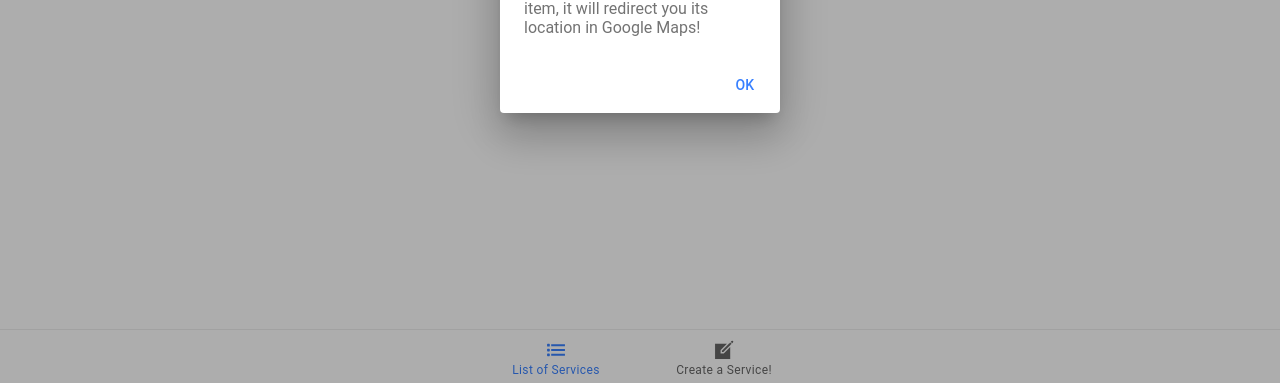
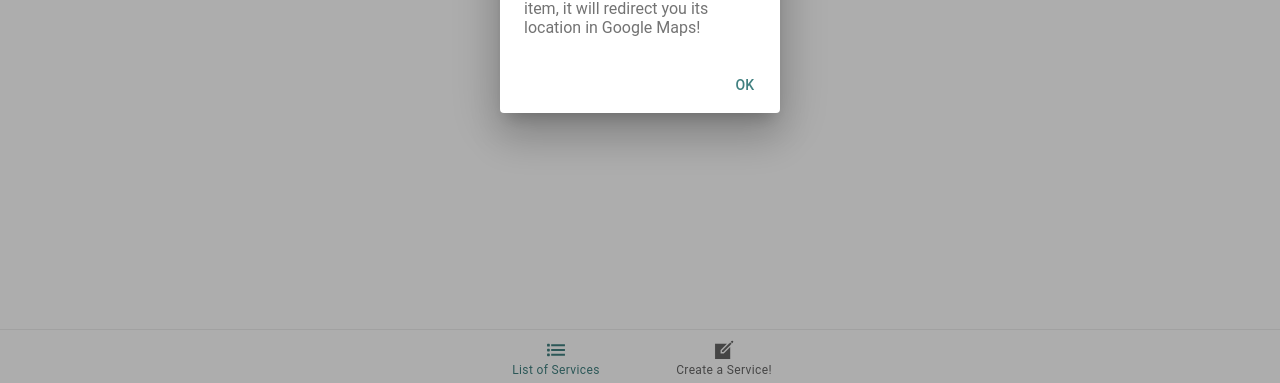
Before and after one commit to jakestanderwick/ionic_group_app, a React (Create React App) app in the folder group_app/: page /tab1 in a window 1280 px wide. Shown: the part 414-797 px from the top of the page. Built offline with nearby package versions, Linux system fonts and the light colour scheme; no server answers; the database is empty.

Commit message:
Final Project Done

```diff
--- a/group_app/src/AddService.tsx
+++ b/group_app/src/AddService.tsx
@@ -8,7 +8,6 @@ import {useCamera} from '@ionic/react-hooks/camera';
 export function debugInfo(logInfo:ServiceProps){
     console.log(
         logInfo.service,
-        logInfo.serviceType,
         logInfo.description,
         logInfo.name,
         logInfo.address,
@@ -20,7 +19,6 @@ export function debugInfo(logInfo:ServiceProps){
 }
 export function clearInfo(info:ServiceProps){
     info.service='';
-    info.serviceType='';
     info.description='';
     info.name='';
     info.address='';
@@ -35,7 +33,6 @@ export function clearInfo(info:ServiceProps){
 const AddItem: React.FC<ServiceProps> = (props) => {
     const [item, setItem] = useState<ServiceProps>({
         service:'',
-        serviceType:'',
         description:'',
         name:'',
         address:'',
@@ -62,7 +59,7 @@ const AddItem: React.FC<ServiceProps> = (props) => {
         let collectionRef = firebase.firestore().collection("data");
         if (props.service){
             await(collectionRef).doc(props.service).set({
-                service : item.service, serviceType: item.serviceType,
+                service : item.service,
                 description : item.description,
                 name : item.name, address : item.address,
                 city : item.city, state : item.state,
@@ -74,7 +71,7 @@ const AddItem: React.FC<ServiceProps> = (props) => {
         }
         else{
             await collectionRef.add({
-                service : item.service, serviceType: item.serviceType,
+                service : item.service,
                 description : item.description,
                 name : item.name, address : item.address,
                 city : item.city, state : item.state,
@@ -100,14 +97,8 @@ const AddItem: React.FC<ServiceProps> = (props) => {
             <IonCardContent>
           <h2>What Service Is Being Offered?</h2>
             <IonItem>
-              <IonInput placeholder="Title" name="title">
+              <IonInput value={item.service} placeholder="Service Offered" name="service" onIonChange={updateField}>
               </IonInput>
-              <IonSelect value={item.serviceType} placeholder="Service Type" name="serviceType" onIonChange={updateField}>
-              <IonSelectOption value="Food">Food</IonSelectOption>
-              <IonSelectOption value="Housing">Housing</IonSelectOption>
-              <IonSelectOption value="Labor">Labor</IonSelectOption>
-              <IonSelectOption value="Other">Other</IonSelectOption>
-            </IonSelect>
             </IonItem>
             <h2>Please describe the service below.</h2>
             <IonItem>
--- a/group_app/src/App.tsx
+++ b/group_app/src/App.tsx
@@ -35,7 +35,6 @@ import './theme/variables.css';
 
 import firebase from 'firebase/app';
 import {GetProcessEnv} from './react-app-env.d';
-import AppOpenAlert from './AppOpenAlert';
 
 export const app = firebase.initializeApp(GetProcessEnv());
 
--- a/group_app/src/Services.tsx
+++ b/group_app/src/Services.tsx
@@ -21,11 +21,6 @@ const Services: React.FC<ServiceP> = ({doc}) => {
                     <IonText className="item-title">
                         <div>
                             {data.service}
-                        </div>
-                    </IonText>
-                    <IonText className="item-sub-title">
-                        <div>
-                            {data.serviceType}
                         </div>
                     </IonText>
                     <IonText className="item-sub-title">
--- a/group_app/src/components/ServiceProps.ts
+++ b/group_app/src/components/ServiceProps.ts
@@ -1,6 +1,5 @@
 export default interface ServiceProps{
     service?: string;
-    serviceType?: string;
     description?: string;
     name?: string;
     address?: string;
@@ -8,7 +7,6 @@ export default interface ServiceProps{
     state?: string;
     phone?: string;
     email?: string;
-
     other?: string;
     clear?: any;
 }
--- a/group_app/src/pages/Tab2.tsx
+++ b/group_app/src/pages/Tab2.tsx
@@ -10,13 +10,16 @@ const Tab2: React.FC = () => {
 
   const getEmpty = () => {
     return({
-      title: '',
-      content: '',
-      date: '',
-      location: '',
-      picture: '',
-      clear: '',
-      initialValue: ''
+      service:'',
+      serviceType:'',
+      description:'',
+      name:'',
+      address:'',
+      city:'',
+      state:'',
+      phone:'',
+      email:'',
+      other:''
     });
   }
   return (
--- a/group_app/src/theme/variables.css
+++ b/group_app/src/theme/variables.css
@@ -1,228 +1,67 @@
-/* Ionic Variables and Theming. For more info, please see:
-http://ionicframework.com/docs/theming/ */
 
-/** Ionic CSS Variables **/
 :root {
-  /** primary **/
-  --ion-color-primary: #3880ff;
-  --ion-color-primary-rgb: 56, 128, 255;
+  --ion-color-primary: #408080;
+  --ion-color-primary-rgb: 64,128,128;
   --ion-color-primary-contrast: #ffffff;
-  --ion-color-primary-contrast-rgb: 255, 255, 255;
-  --ion-color-primary-shade: #3171e0;
-  --ion-color-primary-tint: #4c8dff;
+  --ion-color-primary-contrast-rgb: 255,255,255;
+  --ion-color-primary-shade: #387171;
+  --ion-color-primary-tint: #538d8d;
 
-  /** secondary **/
-  --ion-color-secondary: #3dc2ff;
-  --ion-color-secondary-rgb: 61, 194, 255;
-  --ion-color-secondary-contrast: #ffffff;
-  --ion-color-secondary-contrast-rgb: 255, 255, 255;
-  --ion-color-secondary-shade: #36abe0;
-  --ion-color-secondary-tint: #50c8ff;
+  --ion-color-secondary: #add6d6;
+  --ion-color-secondary-rgb: 173,214,214;
+  --ion-color-secondary-contrast: #000000;
+  --ion-color-secondary-contrast-rgb: 0,0,0;
+  --ion-color-secondary-shade: #98bcbc;
+  --ion-color-secondary-tint: #b5dada;
 
-  /** tertiary **/
-  --ion-color-tertiary: #5260ff;
-  --ion-color-tertiary-rgb: 82, 96, 255;
-  --ion-color-tertiary-contrast: #ffffff;
-  --ion-color-tertiary-contrast-rgb: 255, 255, 255;
-  --ion-color-tertiary-shade: #4854e0;
-  --ion-color-tertiary-tint: #6370ff;
+  --ion-color-tertiary: #d6ebeb;
+  --ion-color-tertiary-rgb: 214,235,235;
+  --ion-color-tertiary-contrast: #000000;
+  --ion-color-tertiary-contrast-rgb: 0,0,0;
+  --ion-color-tertiary-shade: #bccfcf;
+  --ion-color-tertiary-tint: #daeded;
 
-  /** success **/
   --ion-color-success: #2dd36f;
-  --ion-color-success-rgb: 45, 211, 111;
+  --ion-color-success-rgb: 45,211,111;
   --ion-color-success-contrast: #ffffff;
-  --ion-color-success-contrast-rgb: 255, 255, 255;
+  --ion-color-success-contrast-rgb: 255,255,255;
   --ion-color-success-shade: #28ba62;
   --ion-color-success-tint: #42d77d;
 
-  /** warning **/
   --ion-color-warning: #ffc409;
-  --ion-color-warning-rgb: 255, 196, 9;
+  --ion-color-warning-rgb: 255,196,9;
   --ion-color-warning-contrast: #000000;
-  --ion-color-warning-contrast-rgb: 0, 0, 0;
+  --ion-color-warning-contrast-rgb: 0,0,0;
   --ion-color-warning-shade: #e0ac08;
   --ion-color-warning-tint: #ffca22;
 
-  /** danger **/
   --ion-color-danger: #eb445a;
-  --ion-color-danger-rgb: 235, 68, 90;
+  --ion-color-danger-rgb: 235,68,90;
   --ion-color-danger-contrast: #ffffff;
-  --ion-color-danger-contrast-rgb: 255, 255, 255;
+  --ion-color-danger-contrast-rgb: 255,255,255;
   --ion-color-danger-shade: #cf3c4f;
   --ion-color-danger-tint: #ed576b;
 
-  /** dark **/
   --ion-color-dark: #222428;
-  --ion-color-dark-rgb: 34, 36, 40;
+  --ion-color-dark-rgb: 34,36,40;
   --ion-color-dark-contrast: #ffffff;
-  --ion-color-dark-contrast-rgb: 255, 255, 255;
+  --ion-color-dark-contrast-rgb: 255,255,255;
   --ion-color-dark-shade: #1e2023;
   --ion-color-dark-tint: #383a3e;
 
-  /** medium **/
   --ion-color-medium: #92949c;
-  --ion-color-medium-rgb: 146, 148, 156;
+  --ion-color-medium-rgb: 146,148,156;
   --ion-color-medium-contrast: #ffffff;
-  --ion-color-medium-contrast-rgb: 255, 255, 255;
+  --ion-color-medium-contrast-rgb: 255,255,255;
   --ion-color-medium-shade: #808289;
   --ion-color-medium-tint: #9d9fa6;
 
-  /** light **/
   --ion-color-light: #f4f5f8;
-  --ion-color-light-rgb: 244, 245, 248;
+  --ion-color-light-rgb: 244,245,248;
   --ion-color-light-contrast: #000000;
-  --ion-color-light-contrast-rgb: 0, 0, 0;
+  --ion-color-light-contrast-rgb: 0,0,0;
   --ion-color-light-shade: #d7d8da;
   --ion-color-light-tint: #f5f6f9;
-}
-
-@media (prefers-color-scheme: dark) {
-  /*
-   * Dark Colors
-   * -------------------------------------------
-   */
-
-  body {
-    --ion-color-primary: #428cff;
-    --ion-color-primary-rgb: 66,140,255;
-    --ion-color-primary-contrast: #ffffff;
-    --ion-color-primary-contrast-rgb: 255,255,255;
-    --ion-color-primary-shade: #3a7be0;
-    --ion-color-primary-tint: #5598ff;
-
-    --ion-color-secondary: #50c8ff;
-    --ion-color-secondary-rgb: 80,200,255;
-    --ion-color-secondary-contrast: #ffffff;
-    --ion-color-secondary-contrast-rgb: 255,255,255;
-    --ion-color-secondary-shade: #46b0e0;
-    --ion-color-secondary-tint: #62ceff;
-
-    --ion-color-tertiary: #6a64ff;
-    --ion-color-tertiary-rgb: 106,100,255;
-    --ion-color-tertiary-contrast: #ffffff;
-    --ion-color-tertiary-contrast-rgb: 255,255,255;
-    --ion-color-tertiary-shade: #5d58e0;
-    --ion-color-tertiary-tint: #7974ff;
-
-    --ion-color-success: #2fdf75;
-    --ion-color-success-rgb: 47,223,117;
-    --ion-color-success-contrast: #000000;
-    --ion-color-success-contrast-rgb: 0,0,0;
-    --ion-color-success-shade: #29c467;
-    --ion-color-success-tint: #44e283;
-
-    --ion-color-warning: #ffd534;
-    --ion-color-warning-rgb: 255,213,52;
-    --ion-color-warning-contrast: #000000;
-    --ion-color-warning-contrast-rgb: 0,0,0;
-    --ion-color-warning-shade: #e0bb2e;
-    --ion-color-warning-tint: #ffd948;
-
-    --ion-color-danger: #ff4961;
-    --ion-color-danger-rgb: 255,73,97;
-    --ion-color-danger-contrast: #ffffff;
-    --ion-color-danger-contrast-rgb: 255,255,255;
-    --ion-color-danger-shade: #e04055;
-    --ion-color-danger-tint: #ff5b71;
-
-    --ion-color-dark: #f4f5f8;
-    --ion-color-dark-rgb: 244,245,248;
-    --ion-color-dark-contrast: #000000;
-    --ion-color-dark-contrast-rgb: 0,0,0;
-    --ion-color-dark-shade: #d7d8da;
-    --ion-color-dark-tint: #f5f6f9;
-
-    --ion-color-medium: #989aa2;
-    --ion-color-medium-rgb: 152,154,162;
-    --ion-color-medium-contrast: #000000;
-    --ion-color-medium-contrast-rgb: 0,0,0;
-    --ion-color-medium-shade: #86888f;
-    --ion-color-medium-tint: #a2a4ab;
-
-    --ion-color-light: #222428;
-    --ion-color-light-rgb: 34,36,40;
-    --ion-color-light-contrast: #ffffff;
-    --ion-color-light-contrast-rgb: 255,255,255;
-    --ion-color-light-shade: #1e2023;
-    --ion-color-light-tint: #383a3e;
-  }
-
-  /*
-   * iOS Dark Theme
-   * -------------------------------------------
-   */
-
-  .ios body {
-    --ion-background-color: #000000;
-    --ion-background-color-rgb: 0,0,0;
-
-    --ion-text-color: #ffffff;
-    --ion-text-color-rgb: 255,255,255;
-
-    --ion-color-step-50: #0d0d0d;
-    --ion-color-step-100: #1a1a1a;
-    --ion-color-step-150: #262626;
-    --ion-color-step-200: #333333;
-    --ion-color-step-250: #404040;
-    --ion-color-step-300: #4d4d4d;
-    --ion-color-step-350: #595959;
-    --ion-color-step-400: #666666;
-    --ion-color-step-450: #737373;
-    --ion-color-step-500: #808080;
-    --ion-color-step-550: #8c8c8c;
-    --ion-color-step-600: #999999;
-    --ion-color-step-650: #a6a6a6;
-    --ion-color-step-700: #b3b3b3;
-    --ion-color-step-750: #bfbfbf;
-    --ion-color-step-800: #cccccc;
-    --ion-color-step-850: #d9d9d9;
-    --ion-color-step-900: #e6e6e6;
-    --ion-color-step-950: #f2f2f2;
-
-    --ion-toolbar-background: #0d0d0d;
-
-    --ion-item-background: #000000;
-  }
 
 
-  /*
-   * Material Design Dark Theme
-   * -------------------------------------------
-   */
-
-  .md body {
-    --ion-background-color: #121212;
-    --ion-background-color-rgb: 18,18,18;
-
-    --ion-text-color: #ffffff;
-    --ion-text-color-rgb: 255,255,255;
-
-    --ion-border-color: #222222;
-
-    --ion-color-step-50: #1e1e1e;
-    --ion-color-step-100: #2a2a2a;
-    --ion-color-step-150: #363636;
-    --ion-color-step-200: #414141;
-    --ion-color-step-250: #4d4d4d;
-    --ion-color-step-300: #595959;
-    --ion-color-step-350: #656565;
-    --ion-color-step-400: #717171;
-    --ion-color-step-450: #7d7d7d;
-    --ion-color-step-500: #898989;
-    --ion-color-step-550: #949494;
-    --ion-color-step-600: #a0a0a0;
-    --ion-color-step-650: #acacac;
-    --ion-color-step-700: #b8b8b8;
-    --ion-color-step-750: #c4c4c4;
-    --ion-color-step-800: #d0d0d0;
-    --ion-color-step-850: #dbdbdb;
-    --ion-color-step-900: #e7e7e7;
-    --ion-color-step-950: #f3f3f3;
-
-    --ion-item-background: #1e1e1e;
-
-    --ion-toolbar-background: #1f1f1f;
-
-    --ion-tab-bar-background: #1f1f1f;
-  }
 }
```
